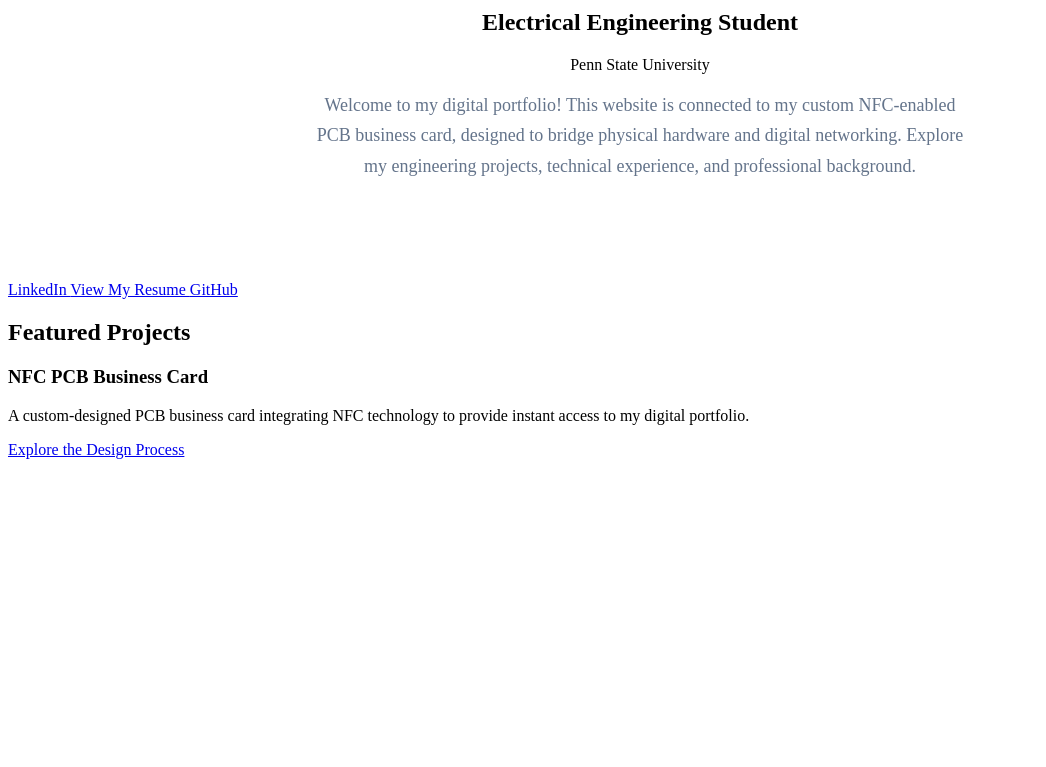
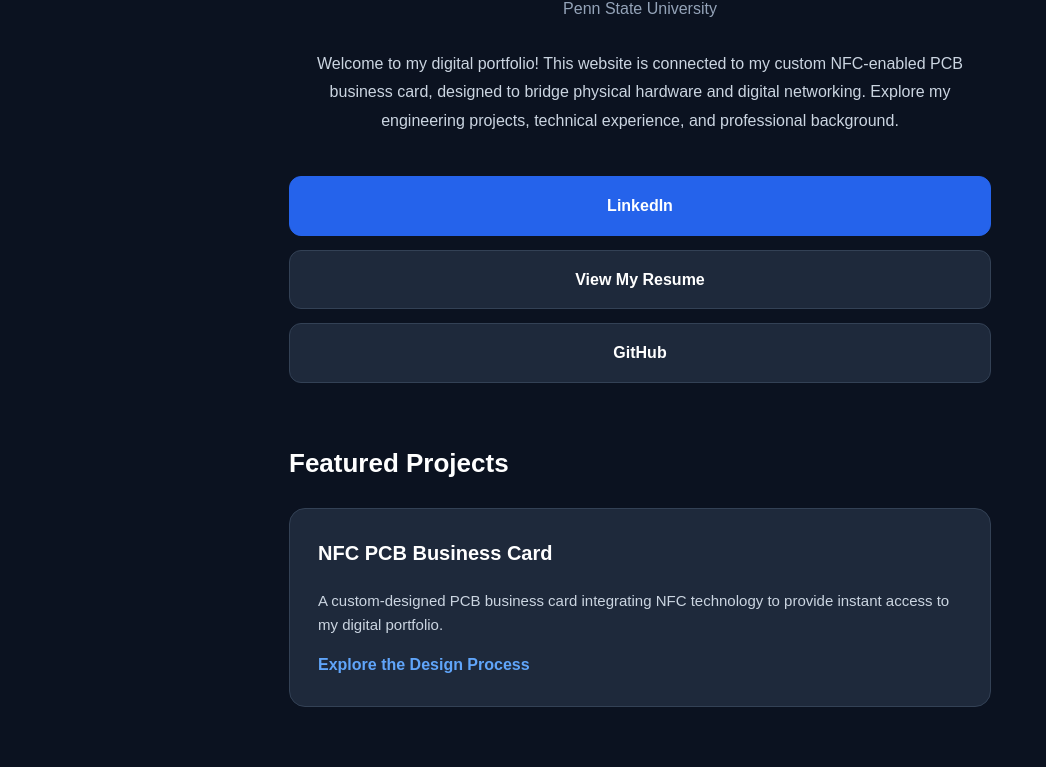
Before and after one commit to marianamunoz-eng/marianamunoz-eng.github.io, a plain HTML site: page index.html in a window 1280 px wide. Shown: the part 214-981 px from the top of the page, without its empty margins (0-1046 px from the left). Before the commit the page ends 800 px from the top, so only its background shows below. Drawn offline with Linux system fonts and the light colour scheme.

Commit message:
Update style.css

```diff
--- a/style.css
+++ b/style.css
@@ -1,17 +1,156 @@
+
+/* GENERAL WEBSITE STYLING */
+
+* {
+    box-sizing: border-box;
+}
+
+body {
+    margin: 0;
+    padding: 0;
+    font-family: Arial, sans-serif;
+    background-color: #0b1220;
+    color: #ffffff;
+    line-height: 1.6;
+}
+
+/* MAIN CONTAINER */
+
+.container {
+    max-width: 750px;
+    margin: 0 auto;
+    padding: 60px 24px;
+}
+
+/* INTRODUCTION */
+
 .hero {
     text-align: center;
-    padding: 100px 20px;
+    margin-bottom: 40px;
 }
 
 .hero h1 {
-    font-size: 48px;
-    margin-bottom: 15px;
+    font-size: 42px;
+    margin-bottom: 8px;
+    letter-spacing: -1px;
+}
+
+.hero h2 {
+    font-size: 20px;
+    color: #60a5fa;
+    font-weight: 500;
+    margin: 0;
+}
+
+.university {
+    color: #94a3b8;
+    font-size: 16px;
+    margin-top: 8px;
 }
 
 .description {
-    font-size: 18px;
-    color: #64748b;
-    max-width: 650px;
-    margin: 0 auto;
-    line-height: 1.7;
+    color: #cbd5e1;
+    font-size: 16px;
+    line-height: 1.8;
+    margin-top: 28px;
 }
+
+/* PROFESSIONAL LINKS */
+
+.links {
+    display: flex;
+    flex-direction: column;
+    gap: 14px;
+    margin-bottom: 60px;
+}
+
+.button {
+    display: block;
+    padding: 16px 24px;
+    background-color: #1e293b;
+    color: white;
+    text-decoration: none;
+    text-align: center;
+    font-size: 16px;
+    font-weight: 600;
+    border: 1px solid #334155;
+    border-radius: 12px;
+    transition: all 0.3s ease;
+}
+
+.button:hover {
+    background-color: #334155;
+    transform: translateY(-3px);
+}
+
+.button.primary {
+    background-color: #2563eb;
+    border-color: #2563eb;
+}
+
+.button.primary:hover {
+    background-color: #1d4ed8;
+}
+
+/* PROJECT SECTION */
+
+.projects {
+    margin-top: 40px;
+}
+
+.projects h2 {
+    font-size: 26px;
+    margin-bottom: 24px;
+}
+
+.project-card {
+    background-color: #1e293b;
+    padding: 28px;
+    border-radius: 16px;
+    border: 1px solid #334155;
+}
+
+.project-card h3 {
+    font-size: 20px;
+    margin-top: 0;
+}
+
+.project-card p {
+    color: #cbd5e1;
+    font-size: 15px;
+}
+
+.project-card a {
+    color: #60a5fa;
+    text-decoration: none;
+    font-weight: 600;
+}
+
+.project-card a:hover {
+    text-decoration: underline;
+}
+
+/* MOBILE RESPONSIVENESS */
+
+@media (max-width: 600px) {
+
+    .container {
+        padding: 45px 20px;
+    }
+
+    .hero h1 {
+        font-size: 34px;
+    }
+
+    .hero h2 {
+        font-size: 18px;
+    }
+
+    .description {
+        font-size: 15px;
+    }
+
+    .project-card {
+        padding: 22px;
+    }
+}
```
